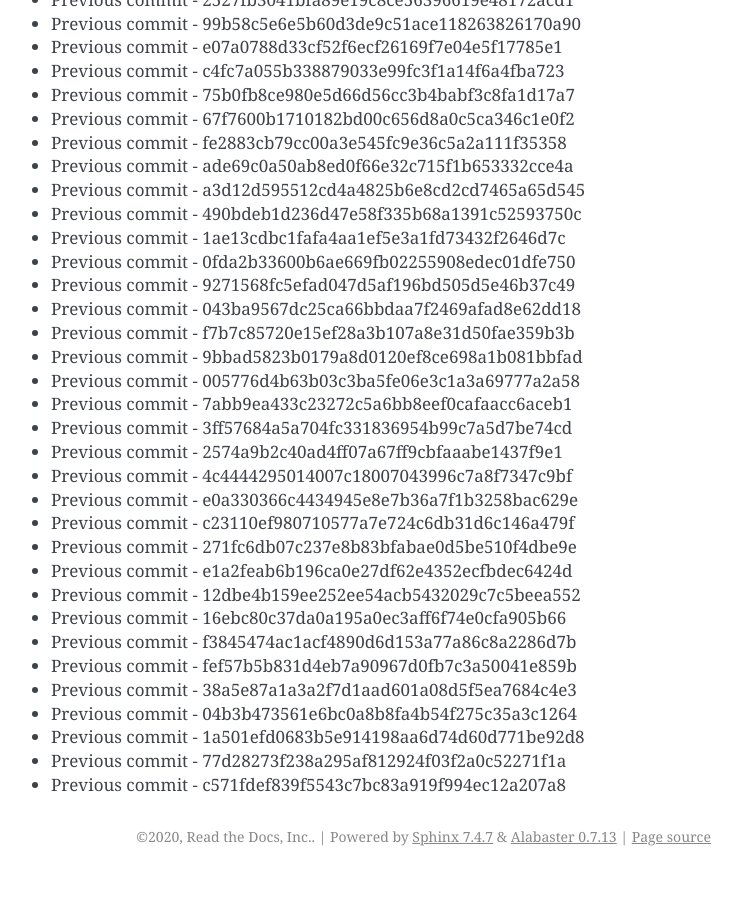
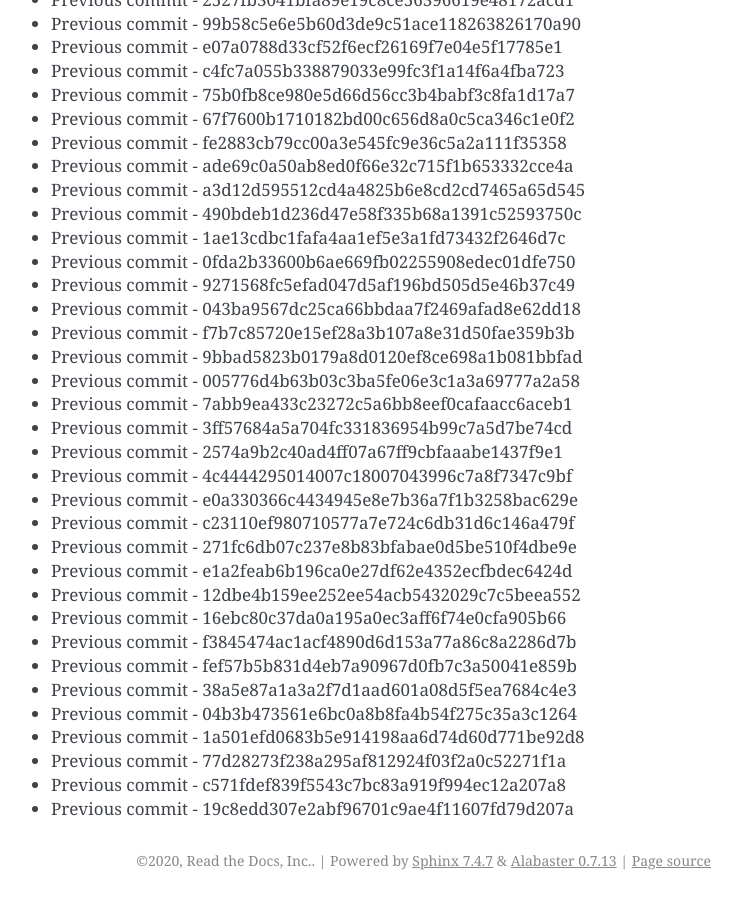
Before and after one commit to readthedocs/rtd-git-stresstest, a Sphinx documentation site: the page built from docs/updates.rst, in a window 1280 px wide and 900 px high, scrolled down 88728 px. Shown: the whole window, without its empty margins (399-1141 px from the left). Built offline with Sphinx 7.4.7, drawn with Linux system fonts in a browser that asks for light colours; before the commit the page ends 89604 px from its top, so only the background shows below that.

Commit message:
Generating commit from previous: 19c8edd307e2abf96701c9ae4f11607fd79d207a

```diff
--- a/docs/updates.rst
+++ b/docs/updates.rst
@@ -3760,3 +3760,4 @@ It can be tested for any performance characteristics.
 * Previous commit - 1a501efd0683b5e914198aa6d74d60d771be92d8
 * Previous commit - 77d28273f238a295af812924f03f2a0c52271f1a
 * Previous commit - c571fdef839f5543c7bc83a919f994ec12a207a8
+* Previous commit - 19c8edd307e2abf96701c9ae4f11607fd79d207a
```
